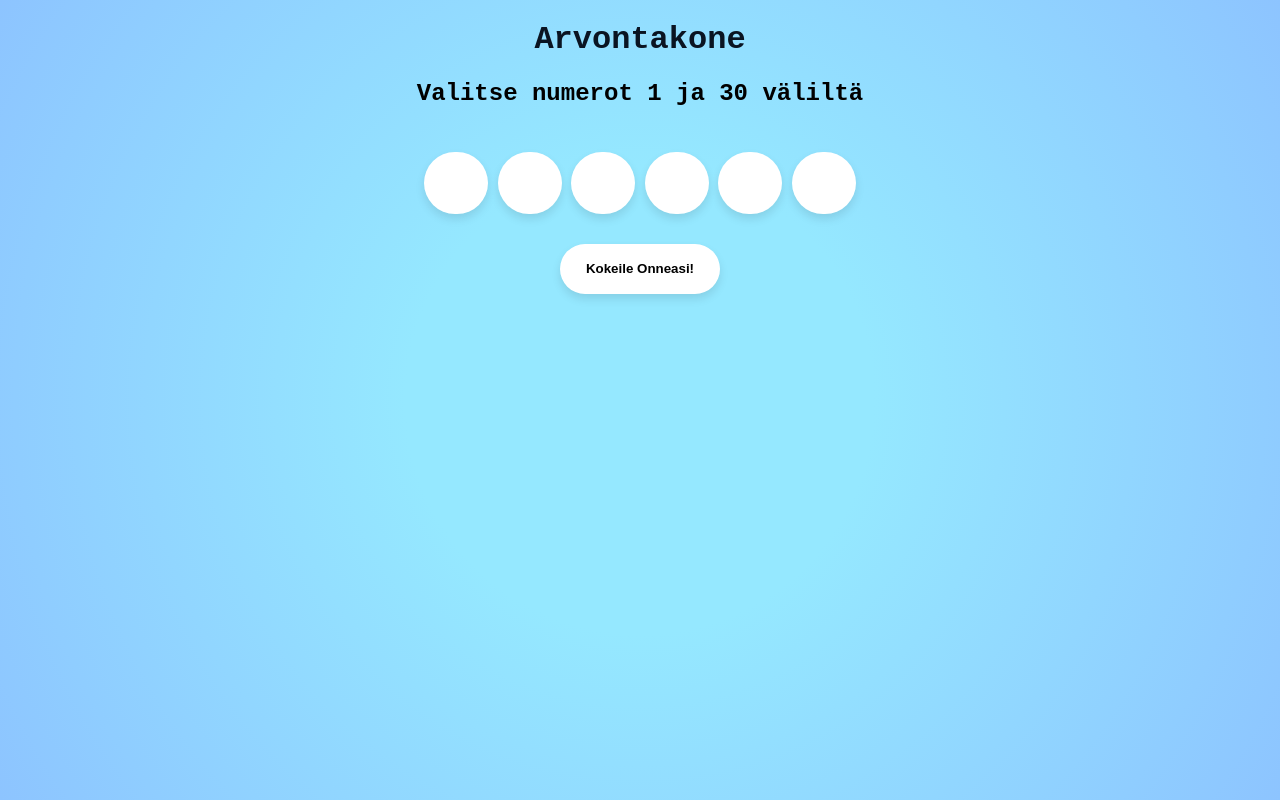
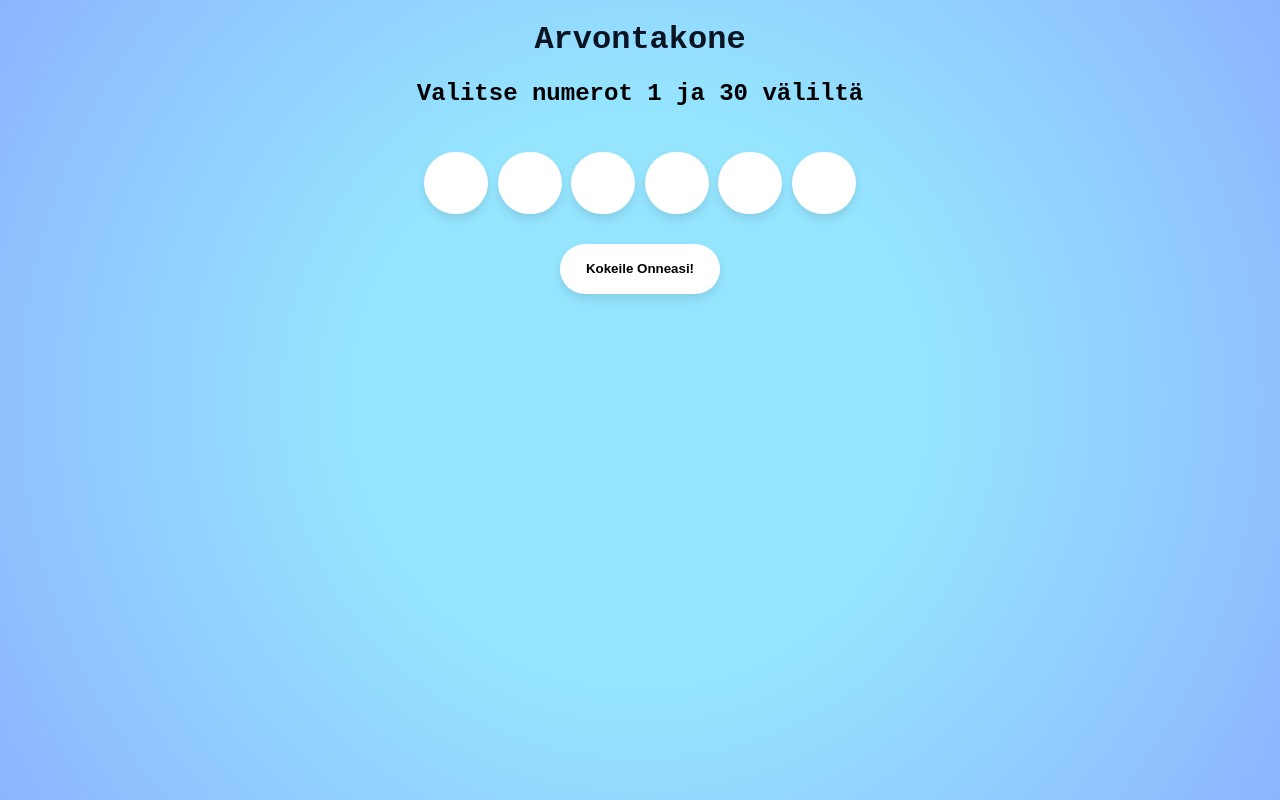
Before and after one commit to niemenpanu/PHP-Lopputehtava, a PHP site: page / in a window 1280 px wide. Run offline with PHP 8.4, Linux system fonts and the light colour scheme; data that the repository does not hold is empty.

Commit message:
Background

```diff
--- a/style.css
+++ b/style.css
@@ -1,9 +1,9 @@
 body {
-  background: rgb(149, 232, 255);
+  background: rgb(149, 229, 255);
   background: radial-gradient(
     circle,
-    rgba(149, 232, 255, 1) 31%,
-    rgba(141, 196, 255, 1) 100%
+    rgba(149, 229, 255, 1) 38%,
+    rgba(141, 181, 255, 1) 100%
   );
   background-attachment: fixed;
   height: 100%;
```
Also changed, not shown: 1 other file.
